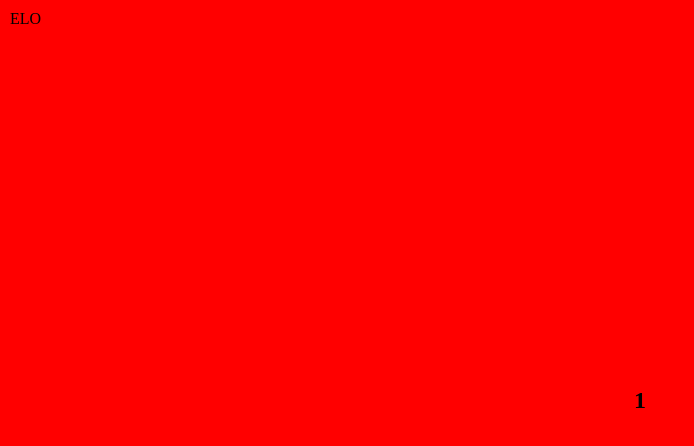
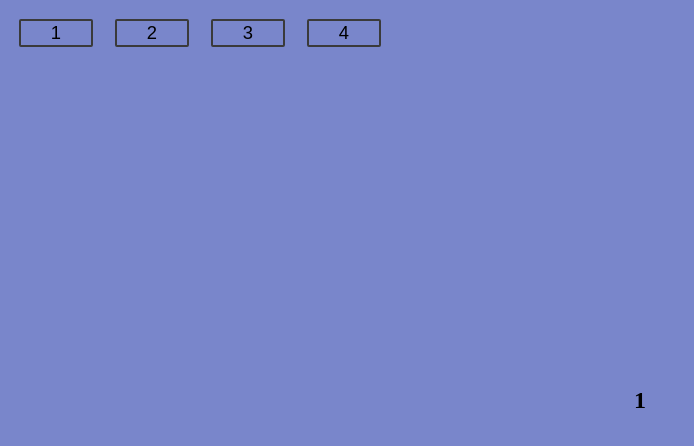
Before and after one commit to lukawski/onePage.js, a website: page docs/index.html in a window 1280 px wide. Shown: the whole page, without its empty margins (0-694 px from the left). Drawn offline with Linux system fonts and the light colour scheme; files that its build step writes are made by us from their sources.

Commit message:
Fixed navbar

```diff
--- a/docs/index.html
+++ b/docs/index.html
@@ -3,11 +3,11 @@
     <title>onePage.js</title>
     <style>
       .red {
-        background: red;
+        background: #7986CB;
       }
 
       .blue {
-        background: blue;
+        background: #3949AB;
       }
     </style>
     <link rel="stylesheet" href="onePage.min.css">
@@ -15,7 +15,10 @@
   <body>
     <div id="container" class="sections-container">
       <nav class="navbar">
-        ELO
+        <button type="button">1</button>
+        <button type="button">2</button>
+        <button type="button">3</button>
+        <button type="button">4</button>
       </nav>
       <section class="section red center"><h1>1</h1></section>
       <section class="section blue center">2</section>
--- a/src/css/onePage.css
+++ b/src/css/onePage.css
@@ -1,3 +1,7 @@
+* {
+  box-sizing: border-box;
+}
+
 html, body {
   height: 100%;
   margin: 0;
@@ -5,6 +9,8 @@ html, body {
 }
 
 .sections-container {
+  position: relative;
+  height: 100%;
   transition: all 1s;
   transition-timing-function: cubic-bezier(0.4, 0.0, 0.2, 1);
   transform-style: preserve-3d;
@@ -36,11 +42,27 @@ html, body {
 
 .navbar {
   position: absolute;
-  z-index: 1;
+  z-index: 1000;
   padding-top: 10px;
   padding-left: 10px;
+  transition: all 1s;
+  transition-timing-function: cubic-bezier(0.4, 0.0, 0.2, 1);
 }
 
 .navbar.right {
   right: 0;
 }
+
+button {
+  width: 4em;
+  font-size: 1.15em;
+  background: transparent;
+  outline: none;
+  border: 2px solid #3a3a3a;
+  border-radius: 2px;
+  margin: 0.5em;
+}
+
+button:active {
+  transform: translateY(2px);
+}
--- a/src/js/onePage.js
+++ b/src/js/onePage.js
@@ -35,6 +35,8 @@ class OnePage {
     const maxScrollCount = elements.length - 1
     var translationValue = 0
     var scrollCount = 0
+    var nav = document.querySelector('.navbar')
+    console.log(nav)
 
     container.addEventListener('transitionend', (e) => {
       this.animComplete = true
@@ -46,11 +48,13 @@ class OnePage {
       if (e.deltaY > 0 && scrollCount !== maxScrollCount) {
         this.animComplete = false
         translationValue += -100
+        nav.style.transform = `translateY(${Math.abs(translationValue)}vh)`
         container.style.transform = `translateY(${translationValue}vh)`
         scrollCount++
       } else if (e.deltaY < 0 && scrollCount) {
         this.animComplete = false
         translationValue += 100
+        nav.style.transform = `translateY(${Math.abs(translationValue)}vh)`
         container.style.transform = `translateY(${translationValue}vh)`
         scrollCount--
       }
```
Also changed, not shown: docs/onePage.min.css, docs/onePage.min.js.
